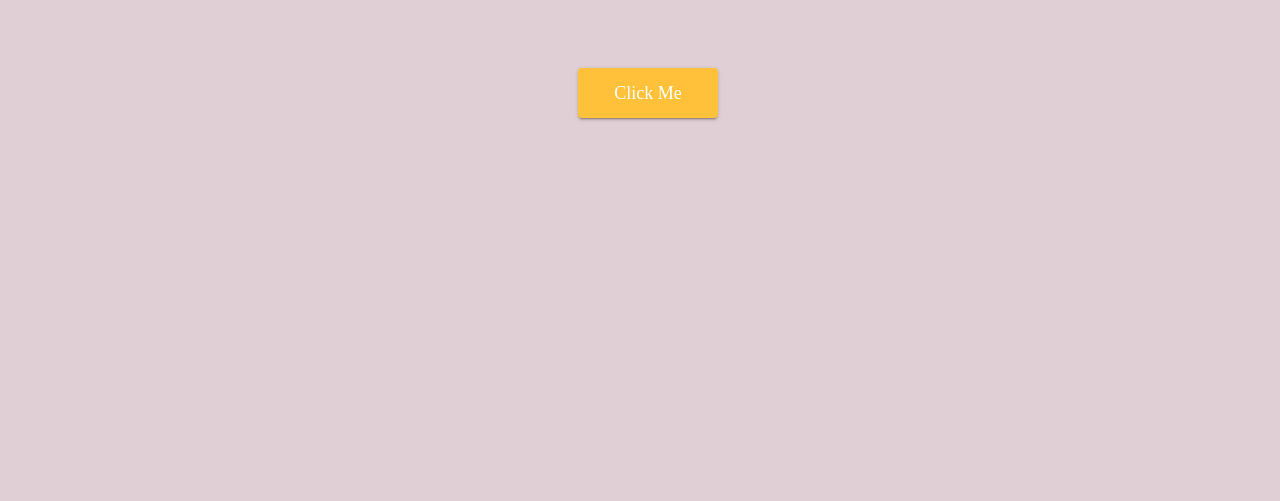
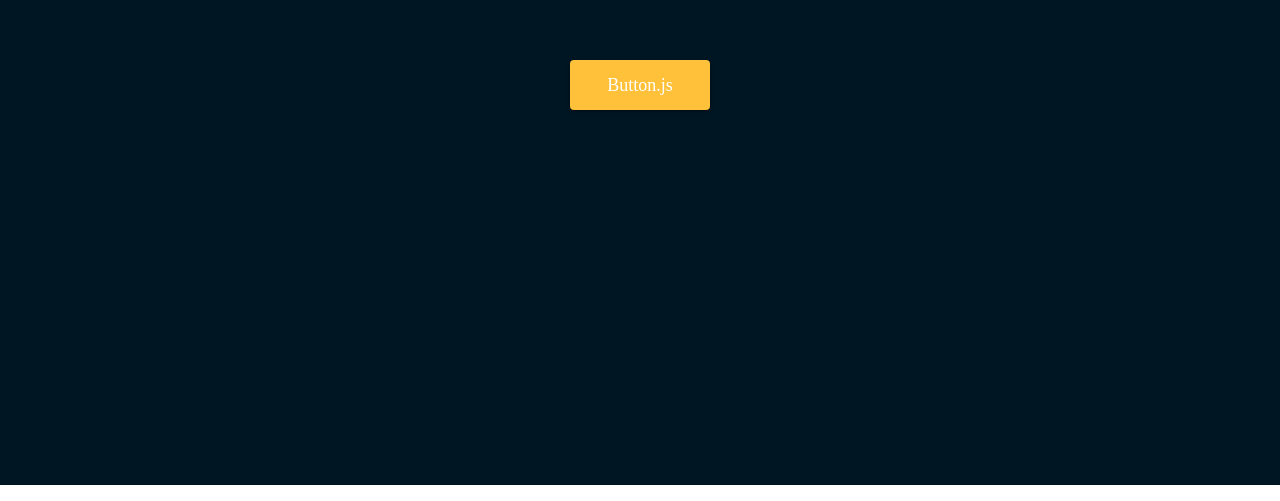
Before and after one commit to geobde/button.js, a plain HTML site: page example/index.html in a window 1280 px wide. Shown: the part 315-816 px from the top of the page. Drawn offline with Linux system fonts and the light colour scheme.

Commit message:
Refactoring code

```diff
--- a/example/index.html
+++ b/example/index.html
@@ -1,13 +1,19 @@
 <html>
   <title>Button.js</title>
-  <body></body>
+  <body>
+    <div id="app"></div>
+  </body>
 </html>
 
 <style>
-body {
+  body {
+    margin: 0;
+    padding: 0;
+  }
+#app {
    width:100%;
    height:100vh;
-   background:#e0cfd5;
+   background:#001623;
    display:flex;
    align-items:center;
   justify-content:center;
@@ -29,6 +35,11 @@ body {
   box-shadow: 0px 3px 1px -2px rgba(0, 0, 0, 0.2), 0px 2px 2px 0px rgba(0, 0, 0, 0.14), 0px 1px 5px 0px rgba(0,0,0,.12);
   transition: box-shadow 280ms cubic-bezier(0.4, 0, 0.2, 1);
 }
+#foo {
+  width: 200px;
+  height: 200px;
+  background: red;
+}
 
 .custom-btn:hover {
 box-shadow: 0px 5px 5px -3px rgba(0, 0, 0, 0.2), 0px 8px 10px 1px rgba(0, 0, 0, 0.14), 0px 3px 14px 2px rgba(0,0,0,.12);
@@ -39,5 +50,9 @@ box-shadow: 0px 5px 5px -3px rgba(0, 0, 0, 0.2), 0px 8px 10px 1px rgba(0, 0, 0,
 <script src="../src/button.js"></script>
 
 <script>
-  Button()
+  var btn = new Button({
+    el:'#app',
+    text:'Button.js'
+  });
+
 </script>
--- a/src/button.js
+++ b/src/button.js
@@ -1,41 +1,34 @@
-let options = {
+var Button = function(settings) {
+   return Button.prototype.init(settings);
+};
+
+Button.prototype = {
+  defaultOptions: {
+   el:'body',
    className:'custom-btn',
    destination:'https://github.com/geobde/button.js',
    text:'Click Me',
-   onClick: () => window.location = options.destination
-};
-
-function Button(settings) {
-  return new Button.prototype.init(settings)
-};
-
-Button.prototype.init = function(settings) {
-  options = Object.assign(options, settings)
-  createElement(options)
-};
-
-createElement = (options) => {
+   onClick: () => window.location = Button.prototype.defaultOptions.destination
+  },
+  init: function(settings) {
+     options = Object.assign(this.defaultOptions, settings)
+     this.createElement(options)
+  },
+  createElement: function(options) {
       let divElement = document.createElement("div")
       divElement.innerHTML =  options.text
-    setAttributes('attribute', divElement, {'class':options.className})
-    setAttributes('listener', divElement,  {'click': options.onClick})
-    document.querySelector('body').appendChild(divElement)
-};
-
-setAttributes = (type, el, attrs) => {
+      this.setAttributes('attribute', divElement, {'class':options.className})
+      this.setAttributes('listener', divElement,  {'click': options.onClick})
+      document.querySelector(options.el).appendChild(divElement)
+  },
+  setAttributes: function(type, el, attrs)  {
      for(let key in attrs) {
        type === 'attribute'
        ? el.setAttribute(key, attrs[key])
        : el.addEventListener(key, attrs[key])
       }
-};
-
-showElement = () => {
-  const elements = document.querySelectorAll(options.className)
-  return Array.prototype.map.call(elements, node => ( { node } ))
-};
-
-containsClass = (elem, yourClass) => {
+  },
+  containsClass: function(elem, yourClass)  {
       if (!elem || typeof yourClass !== "string") {
         return false;
       } else if (
@@ -49,4 +42,5 @@ containsClass = (elem, yourClass) => {
       } else {
         return false;
       }
-}
+  },
+};
```
Lines whose indentation alone changed are shown as unchanged.
